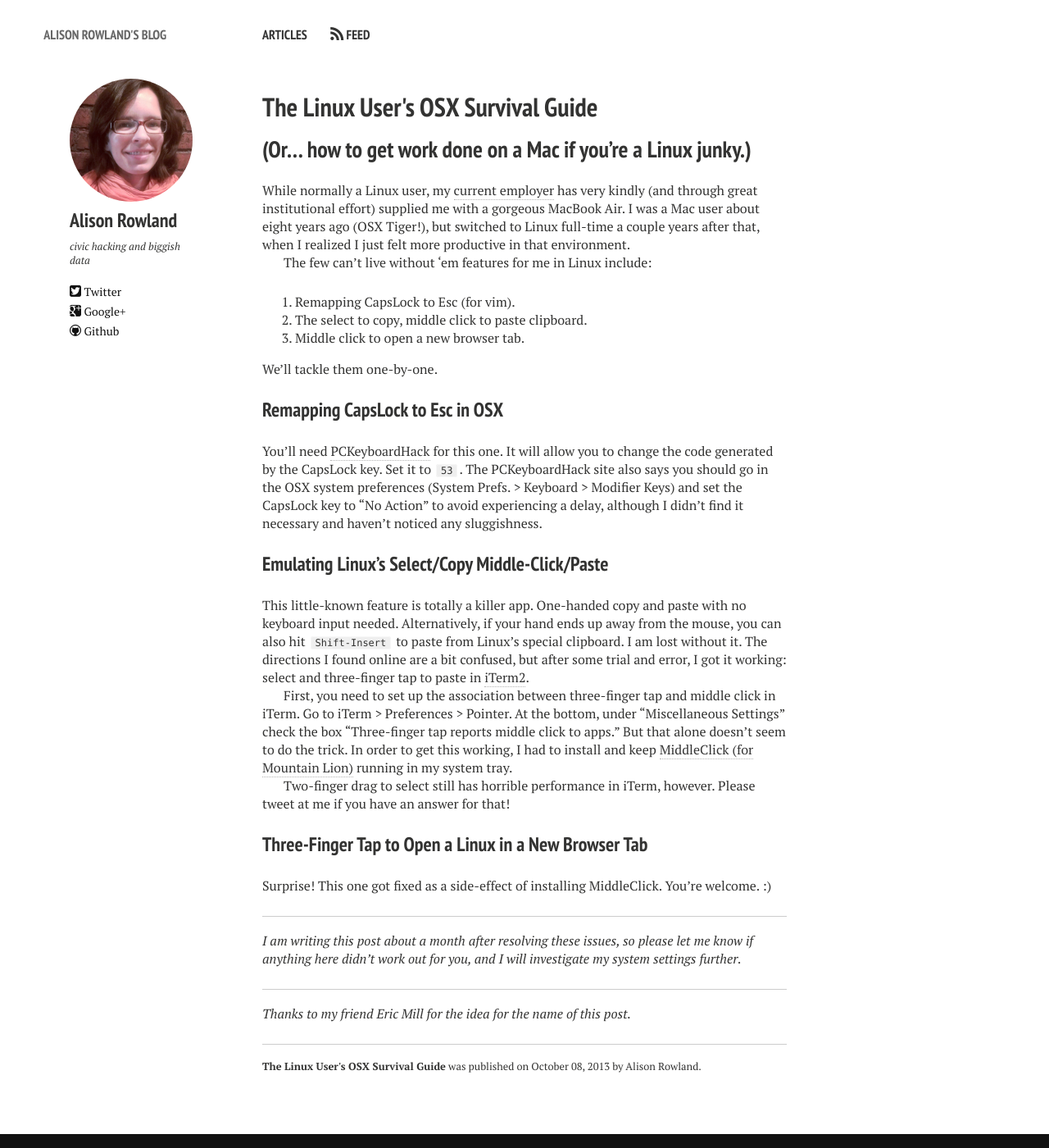
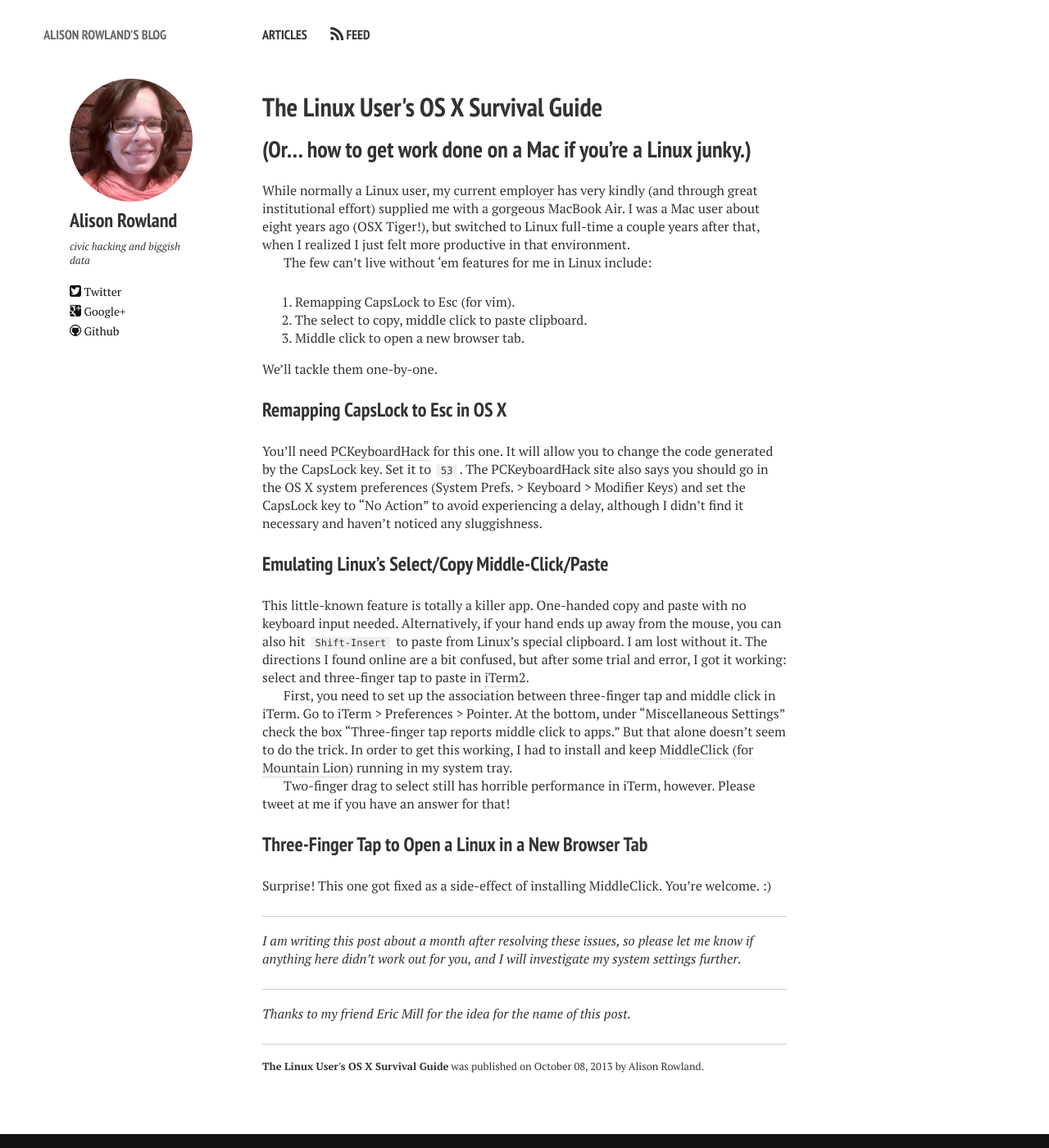
Before and after one commit to arowla/arowla.github.io, a Jekyll site: the page built from _posts/2013-10-08-the-linux-users-osx-survival-guide.md, in a window 1280 px wide and 1400 px high. Shown: the whole window at 82% size. Built offline with Jekyll 4.4.1, drawn with Linux system fonts in a browser that asks for light colours; nearby versions of some CDN libraries.

Commit message:
Changing OSX to OS X

```diff
--- a/_posts/2013-10-08-the-linux-users-osx-survival-guide.md
+++ b/_posts/2013-10-08-the-linux-users-osx-survival-guide.md
@@ -1,6 +1,6 @@
 ---
 layout: post
-title: The Linux User's OSX Survival Guide
+title: The Linux User's OS X Survival Guide
 categories:
 - articles
 tags:
@@ -21,9 +21,9 @@ The few can't live without 'em features for me in Linux include:
 
 We'll tackle them one-by-one.
 
-### Remapping CapsLock to Esc in OSX
+### Remapping CapsLock to Esc in OS X
 
-You'll need [PCKeyboardHack][2] for this one. It will allow you to change the code generated by the CapsLock key. Set it to `53`. The PCKeyboardHack site also says you should go in the OSX system preferences (System Prefs. > Keyboard > Modifier Keys) and set the CapsLock key to "No Action" to avoid experiencing a delay, although I didn't find it necessary and haven't noticed any sluggishness.
+You'll need [PCKeyboardHack][2] for this one. It will allow you to change the code generated by the CapsLock key. Set it to `53`. The PCKeyboardHack site also says you should go in the OS X system preferences (System Prefs. > Keyboard > Modifier Keys) and set the CapsLock key to "No Action" to avoid experiencing a delay, although I didn't find it necessary and haven't noticed any sluggishness.
 
 ### Emulating Linux's Select/Copy Middle-Click/Paste
 
```
